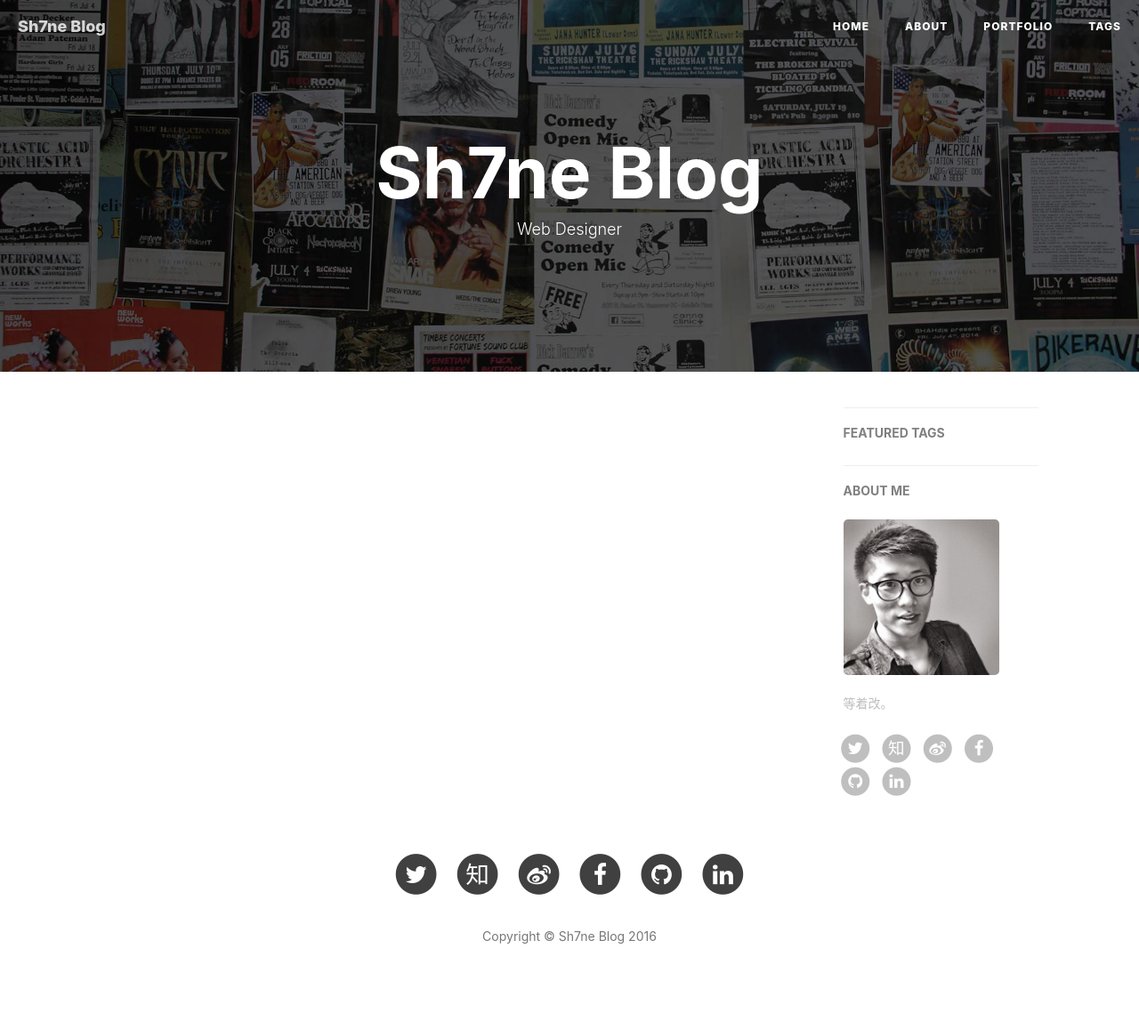
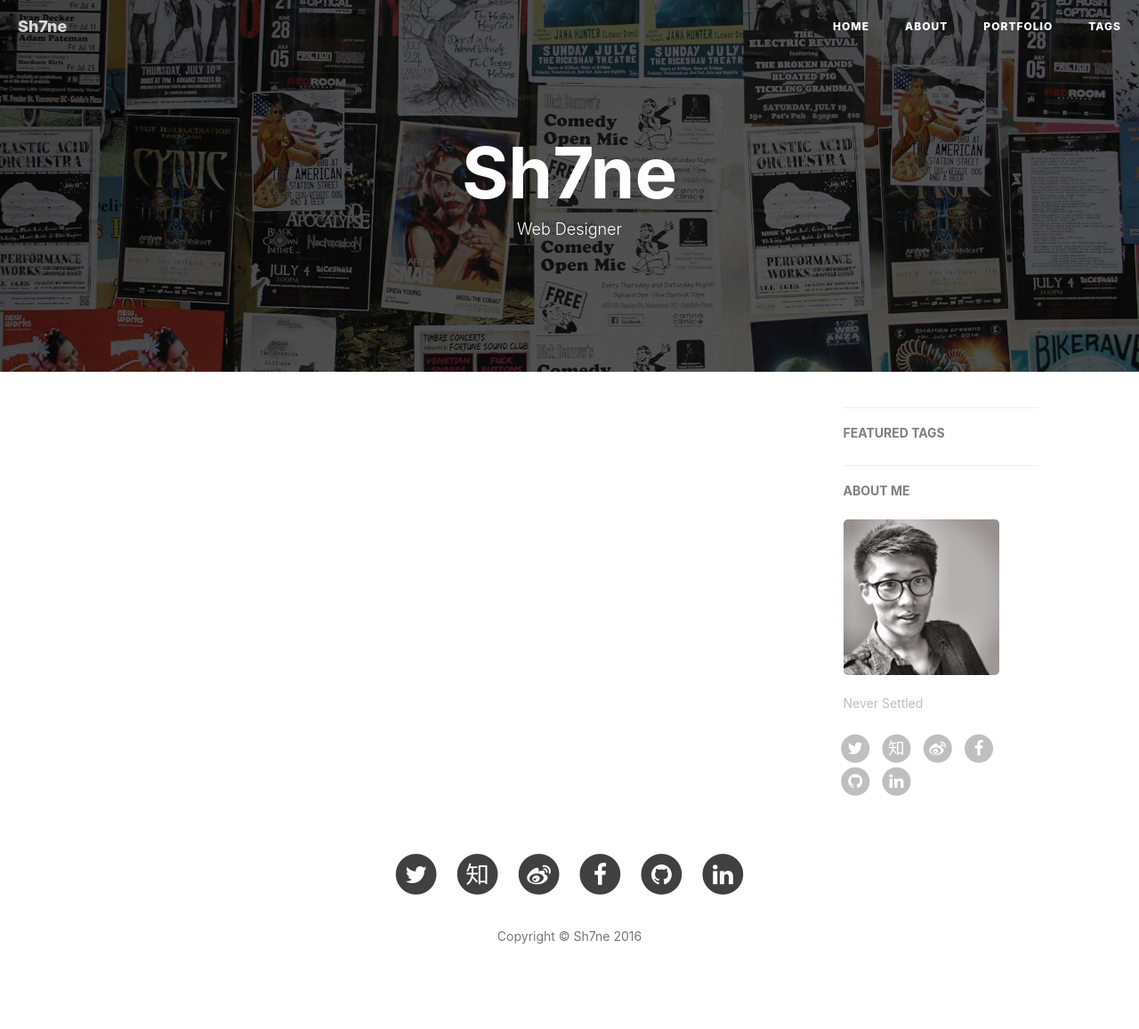
Before and after one commit to Xixiong-Guo/Xixiong-Guo.github.io, a Jekyll site: the page built from index.html, in a window 1280 px wide. Shown: the whole page at 89% size. Built offline with Jekyll 4.4.1, drawn with Linux system fonts in a browser that asks for light colours; nearby versions of some CDN libraries; the list of posts is cut into pages by our own code; comment, search, counter and statistics services are not loaded; some of the changed lines change nothing that is shown.

Commit message:
Update _config.yml

```diff
--- a/_config.yml
+++ b/_config.yml
@@ -1,10 +1,10 @@
 # Site settings
-title: Sh7ne Blog
+title: Sh7ne
 SEOTitle: Sh7ne的博客 | Sh7ne Blog
 header-img: img/home-bg.jpg
 email: Sh7ne@outlook.com
-description: "关于前端与设计、黑客与画家 | 黄玄，Web & Mobile Lover，Front-End Engineer，UX Designer | 这里是 @Hux黄玄 的个人博客，与你一起发现更大的世界。"
-keyword: "Blog, 博客, 个人网站, 互联网, 前端, 设计, 产品"
+description: "Front-End UX Designer"
+keyword: "Blog, Web, UX, Web Design, Frontend, UI, 博客, 个人网站, 互联网, 前端, 设计, 产品"
 url: "https://Sh7ne.com"              # your host, for absolute URL
 baseurl: ""                             # for example, '/blog' if your blog hosted on 'host/blog'
 
@@ -63,7 +63,7 @@ ga_domain: Sh7ne.com
 
 # Sidebar settings
 sidebar: true                           # whether or not using Sidebar.
-sidebar-about-description: "等着改。"
+sidebar-about-description: "Never Settled"
 sidebar-avatar: /img/IMG_8434.JPG       # use absolute URL, seeing it's used in both `/` and `/about/`
 
 
```
